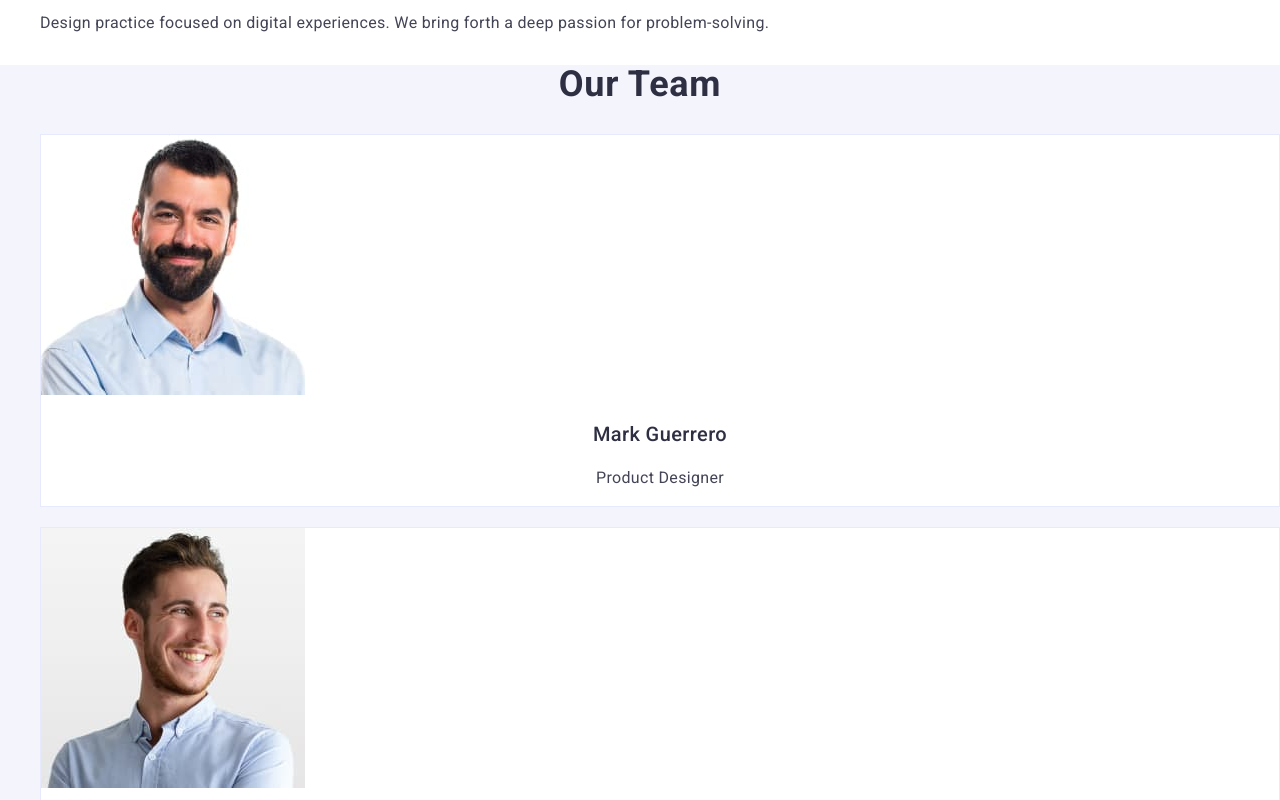
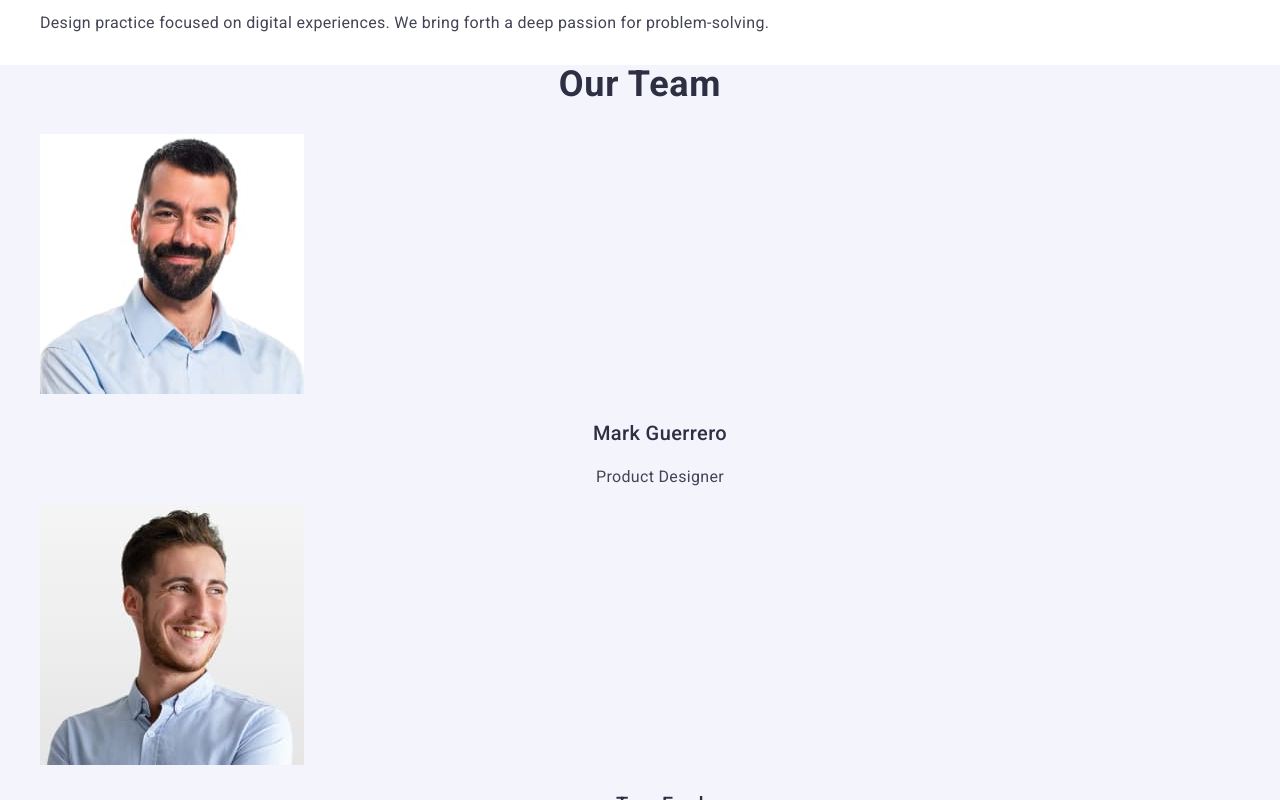
Before and after one commit to ArtemStartsev/goit-markup-hw-02, a plain HTML site: page index.html in a window 1280 px wide. Shown: the part 700-1500 px from the top of the page. Drawn offline with nearby package versions, Linux system fonts and the light colour scheme.

Commit message:
fix sectionlist

```diff
--- a/css/styles.css
+++ b/css/styles.css
@@ -126,13 +126,6 @@ ul {
     text-transform: capitalize;
 }
 
-.sectiontwo-list-item,
-.sectionthree-list-item {
-    background-color: #ffffff;
-    border: 1px solid #e7e9fc;
-    margin-bottom: 20px;
-}
-
 .sectiontwo-title,
 .sectionthree-title {
     font-weight: 500;
```
